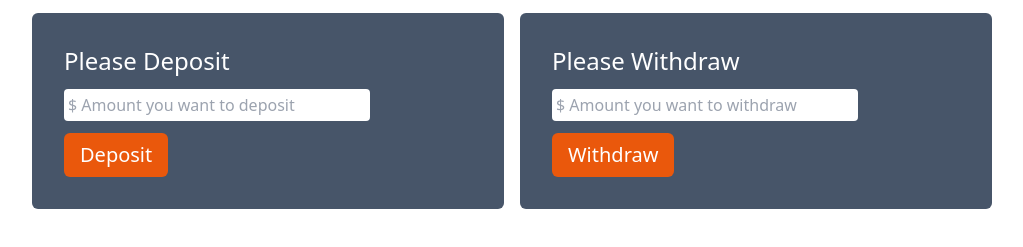
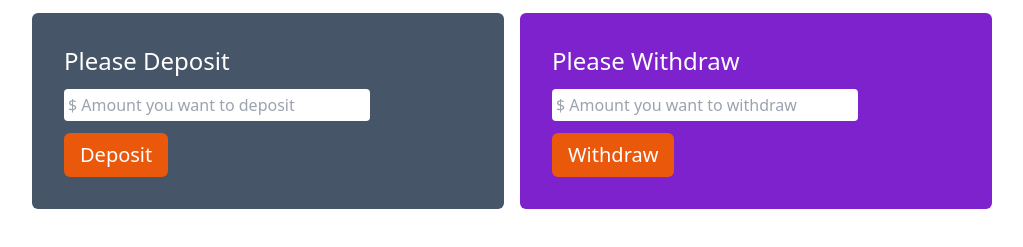
Before and after one commit to iamapusaha/baap-er-bank-with-more-function, a plain HTML site: page index.html in a window 1280 px wide. Shown: the part 235-482 px from the top of the page, without its empty margins (128-1151 px from the left). Drawn offline with nearby package versions, Linux system fonts and the light colour scheme.

Commit message:
change bg color

```diff
--- a/index.html
+++ b/index.html
@@ -43,7 +43,7 @@
                     <button class="bg-orange-600 hover:bg-blue-600 py-2 px-4 rounded-md text-xl"
                         id="btn-deposit">Deposit</button>
                 </div>
-                <div class="bg-slate-600 rounded-md p-8">
+                <div class="bg-purple-700 rounded-md p-8">
                     <h2 class="text-2xl mb-3">Please Withdraw</h2>
                     <input class="block rounded p-1 text-black mb-3 w-9/12" type="text" name="" id="withdraw-field"
                         placeholder="$ Amount you want to withdraw">
```
